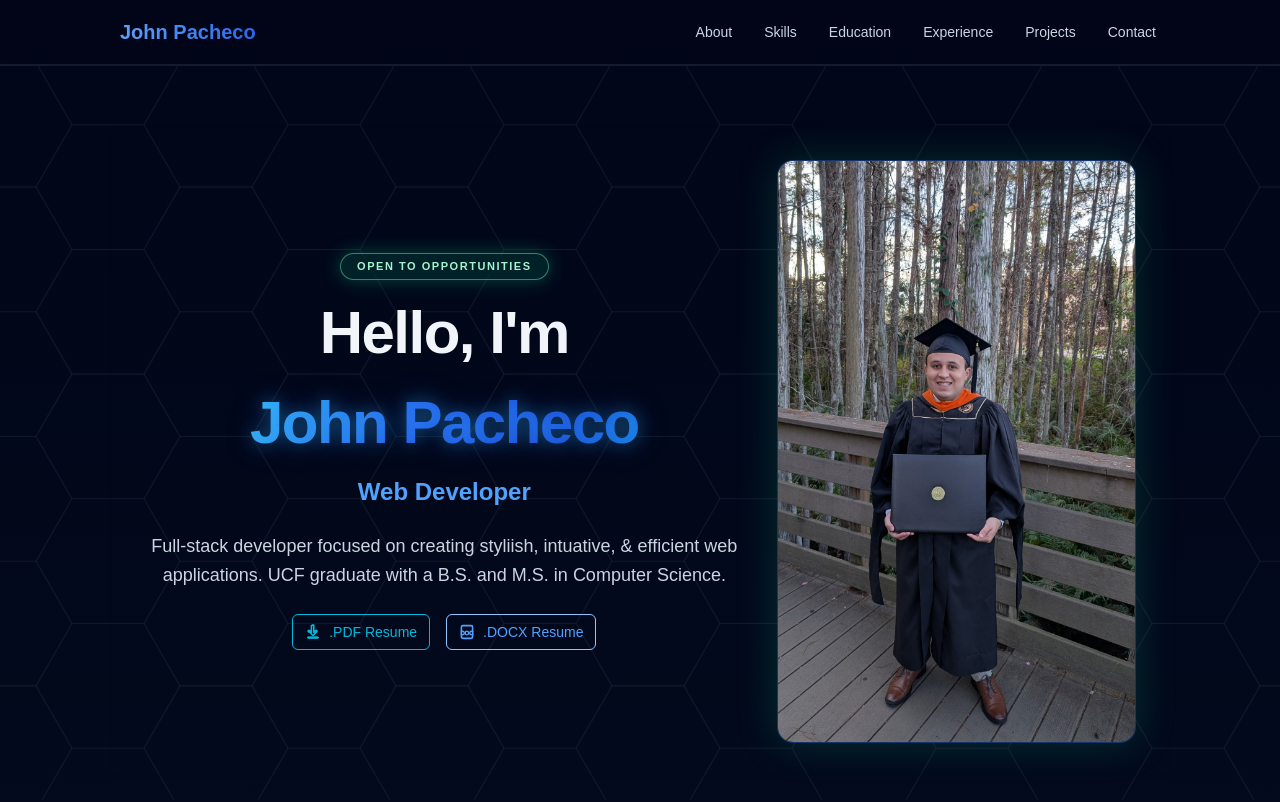
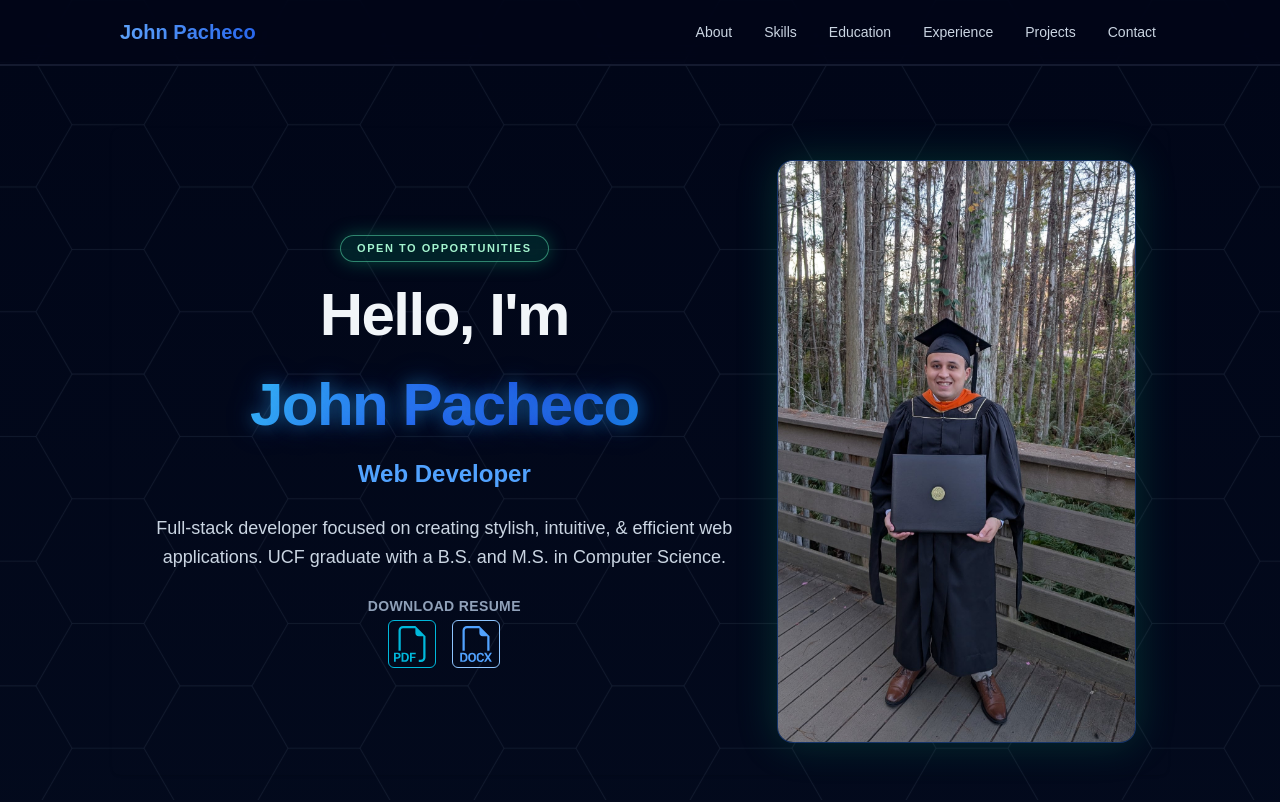
Before and after one commit to JPacheco35/portfolio, a React (Vite) app: page / in a window 1280 px wide. Shown: the top 802 px of the page. Built offline with nearby package versions, Linux system fonts and the light colour scheme; no server answers.

Commit message:
add: icons and label for download resume section in HeroSection.tsx

```diff
--- a/src/components/HeroSection.tsx
+++ b/src/components/HeroSection.tsx
@@ -5,6 +5,7 @@ import { Card, CardContent, CardHeader, CardTitle } from '@/components/ui/card'
 import { TypewriterText } from '@/components/TypewriterText'
 import OpportunityPill from '@/components/OpportunityPill'
 import styles from './HeroSection.module.css'
+import { BsFiletypePdf, BsFiletypeDocx } from 'react-icons/bs'
 
 import Portrait from '../assets/images/portrait.jpg'
 
@@ -34,7 +35,7 @@ const heroRoles = [
 
 // hero description
 const HERO_DESCRIPTIONS = [
-    "Full-stack developer focused on creating styliish, intuative, & efficient web applications. UCF graduate with a B.S. and M.S. in Computer Science."
+    "Full-stack developer focused on creating stylish, intuitive, & efficient web applications. UCF graduate with a B.S. and M.S. in Computer Science."
 ]
 
 export function HeroSection() {
@@ -108,24 +109,29 @@ export function HeroSection() {
               </p>
 
               {/* Resume download buttons */}
-              <div className="flex flex-col sm:flex-row gap-4 mt-6 justify-center items-center">
+              <div className="flex flex-col items-center mt-6">
+                <span className="text-sm font-semibold text-slate-400 mb-1 tracking-wide uppercase">
+                  Download Resume
+                </span>
+                <div className="flex flex-col sm:flex-row gap-4 justify-center items-center">
                   <a
                       href="/JohnPacheco_Resume.pdf"
                       download
-                  className="inline-flex items-center gap-2 border border-cyan-500 text-cyan-500 hover:bg-cyan-100 hover:text-cyan-700 focus-visible:ring-2 focus-visible:ring-cyan-400 rounded-md text-sm font-medium transition-all duration-200 h-9 px-3 hover:scale-105 focus:scale-105"
+                      className="inline-flex items-center justify-center border border-cyan-500 text-cyan-500 hover:bg-cyan-100 hover:text-cyan-700 focus-visible:ring-2 focus-visible:ring-cyan-400 rounded-md text-2xl font-medium transition-all duration-200 h-12 w-12 hover:scale-110 focus:scale-110"
                   >
-                  <svg xmlns="http://www.w3.org/2000/svg" fill="none" viewBox="0 0 20 20" className="w-4 h-4" stroke="currentColor"><path strokeLinecap="round" strokeLinejoin="round" strokeWidth="2" d="M9 2a1 1 0 0 1 2 0v8.586l2.293-2.293a1 1 0 1 1 1.414 1.414l-4 4a1 1 0 0 1-1.414 0l-4-4A1 1 0 1 1 5.707 8.293L8 10.586V2z" /><rect x="3" y="16" width="14" height="2" rx="1" fill="currentColor" /></svg>
-                  .PDF Resume
+                    <BsFiletypePdf className="text-cyan-500 text-4xl" />
                   </a>
                   <a
                       href="/JohnPacheco_Resume.docx"
                       download
-                  className="inline-flex items-center gap-2 border border-blue-300 text-blue-400 hover:bg-blue-100 hover:text-blue-600 focus-visible:ring-2 focus-visible:ring-blue-300 rounded-md text-sm font-medium transition-all duration-200 h-9 px-3 hover:scale-105 focus:scale-105"
+                      className="inline-flex items-center justify-center border border-blue-300 text-blue-400 hover:bg-blue-100 hover:text-blue-600 focus-visible:ring-2 focus-visible:ring-blue-300 rounded-md text-2xl font-medium transition-all duration-200 h-12 w-12 hover:scale-110 focus:scale-110"
                   >
-                  <svg xmlns="http://www.w3.org/2000/svg" fill="none" viewBox="0 0 20 20" className="w-4 h-4" stroke="currentColor"><rect x="3" y="2" width="14" height="16" rx="2" stroke="currentColor" strokeWidth="2" fill="none"/><text x="10" y="14" textAnchor="middle" fontSize="7" fill="currentColor" fontFamily="Arial, sans-serif">DOC</text></svg>
-                  .DOCX Resume
+                    <BsFiletypeDocx className="text-blue-400 text-4xl" />
                   </a>
                 </div>
+              </div>
+
+
             </div>
 
             {/*portrait image of me*/}
--- a/src/components/Skills.ts
+++ b/src/components/Skills.ts
@@ -13,6 +13,7 @@ import {
     SiReact,
     SiTailwindcss,
     SiTypescript,
+    SiFastapi,
 } from 'react-icons/si'
 import type {IconType} from "react-icons";
 
@@ -36,7 +37,7 @@ export const skillCategories: Record<'frontend' | 'backend' | 'database' | 'tool
         { icon: SiExpress, name: 'Express', color: 'text-white' },
         { icon: SiPostgresql, name: 'PostgreSQL', color: 'text-blue-500' },
         { icon: SiPython, name: 'Python', color: 'text-blue-300' },
-        { icon: SiPython, name: 'FastAPI', color: 'text-green-400' },
+        { icon: SiFastapi, name: 'FastAPI', color: 'text-green-400' },
     ],
     database: [
         { icon: SiPostgresql, name: 'PostgreSQL', color: 'text-blue-500' },
```
Lines whose indentation alone changed are shown as unchanged.
